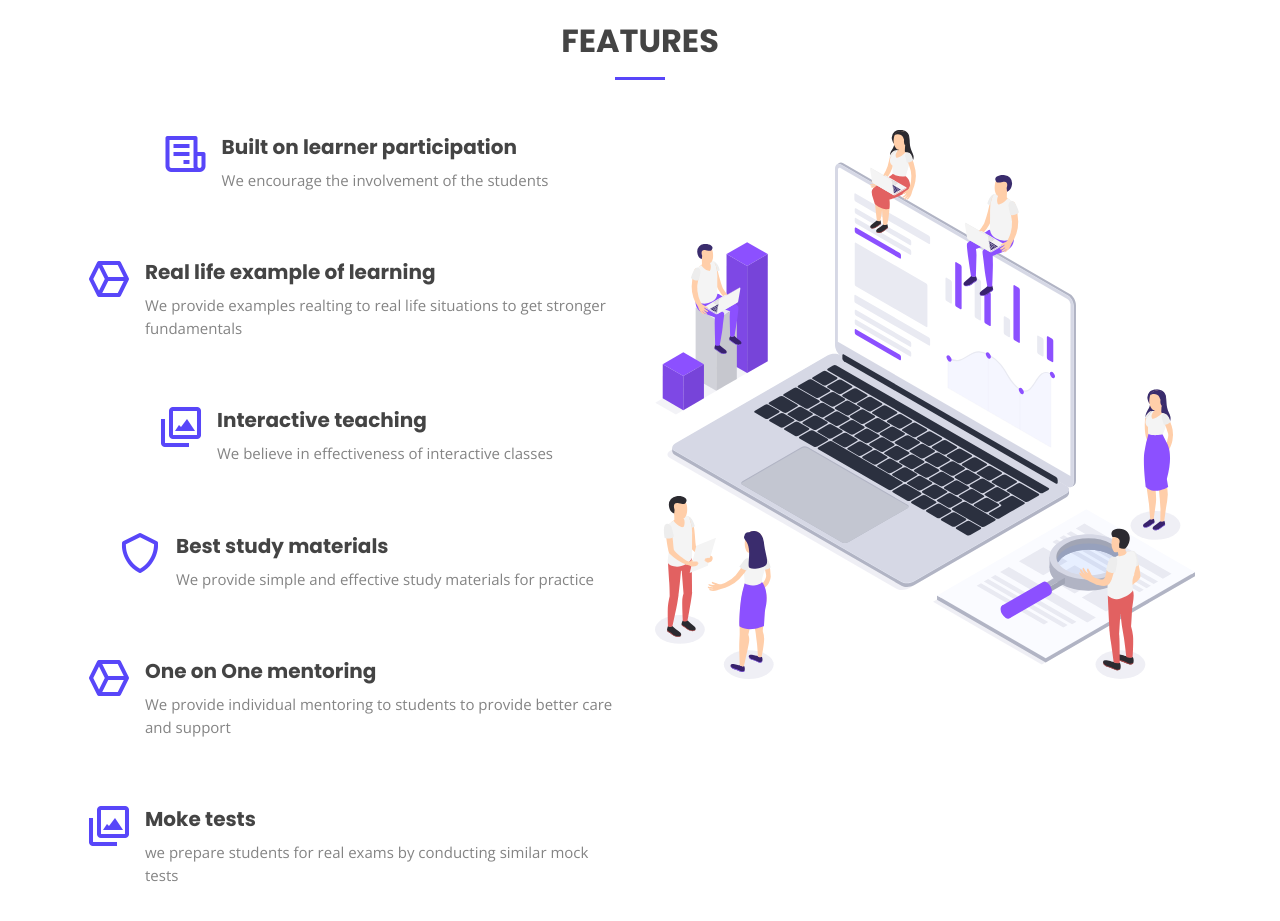
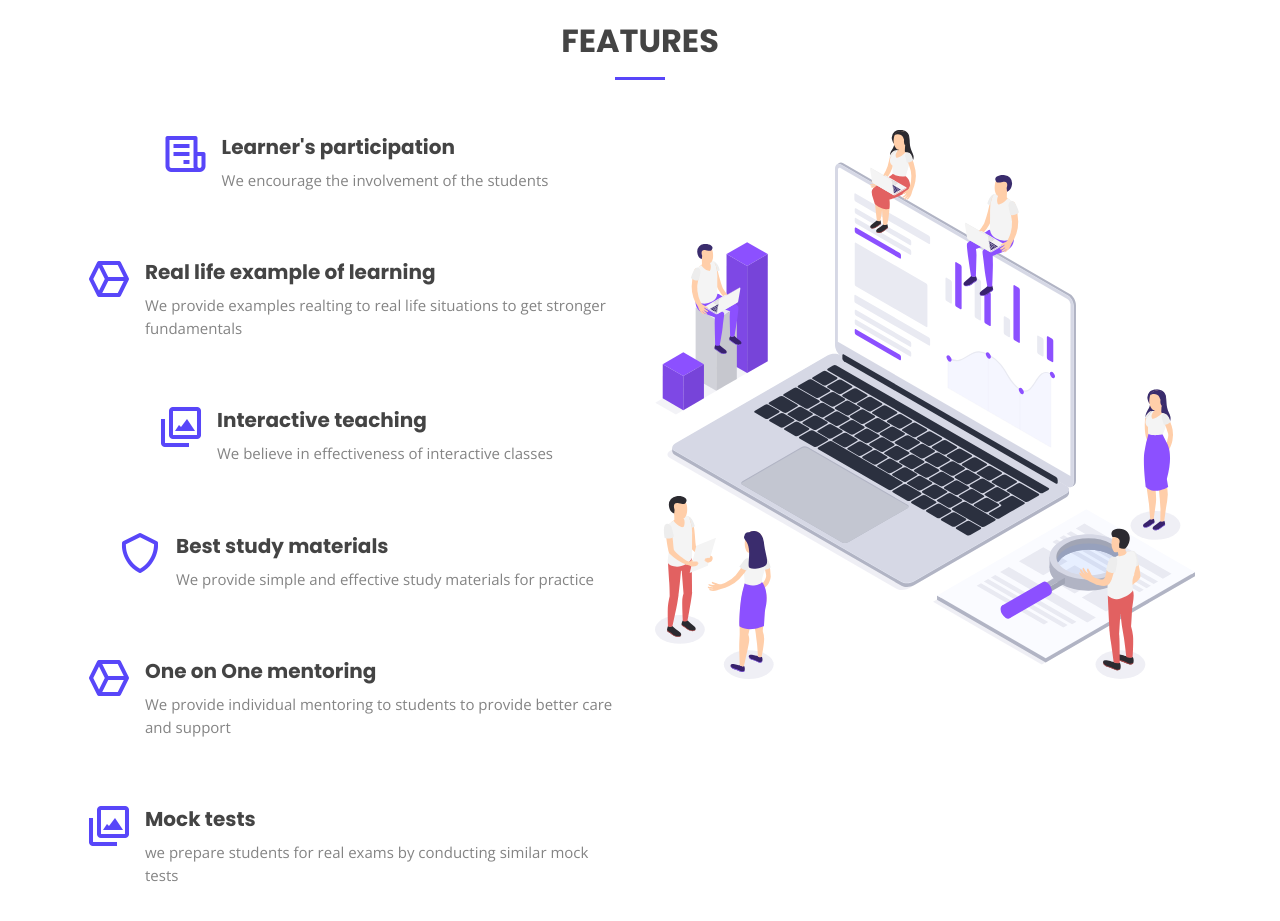
Before and after one commit to malayilshameemshah/assetmentor, a plain HTML site: page index.html in a window 1280 px wide. Shown: the part 2740-3661 px from the top of the page. Drawn offline with nearby package versions, Linux system fonts and the light colour scheme; a script that the page names is missing.

Commit message:
Update index.html

```diff
--- a/index.html
+++ b/index.html
@@ -251,7 +251,7 @@
           <div class="col-lg-6 order-2 order-lg-1 d-flex flex-column align-items-lg-center">
             <div class="icon-box mt-5 mt-lg-0" data-aos="fade-up" data-aos-delay="100">
               <i class="bx bx-receipt"></i>
-              <h4>Built on learner participation</h4>
+              <h4>Learner's participation</h4>
              <p>
               We encourage the involvement of the students
              </p>
@@ -281,7 +281,7 @@
            </div>
             <div class="icon-box mt-5" data-aos="fade-up" data-aos-delay="200">
               <i class="bx bx-images"></i>
-              <h4>Moke tests</h4>
+              <h4>Mock tests</h4>
              <P>we prepare students for real exams by conducting similar mock tests</P>
             </div>
           </div>
```
